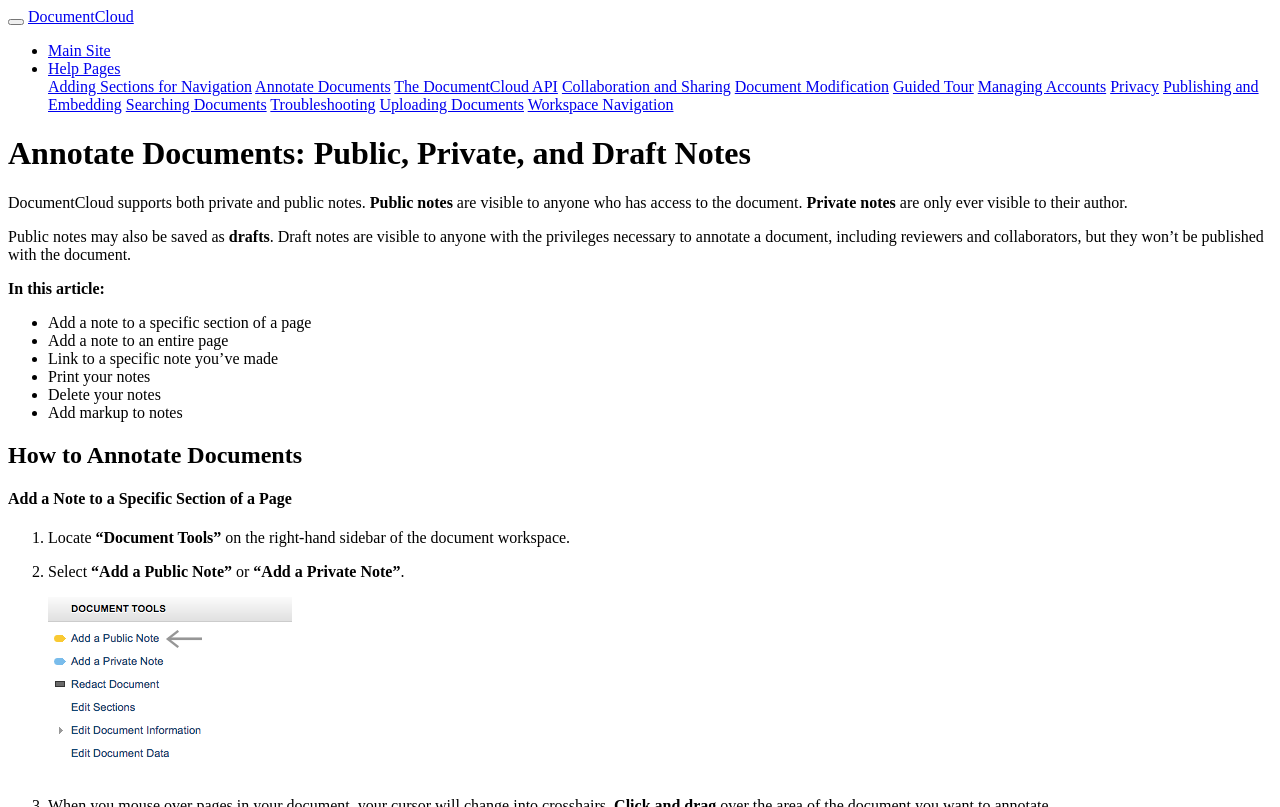
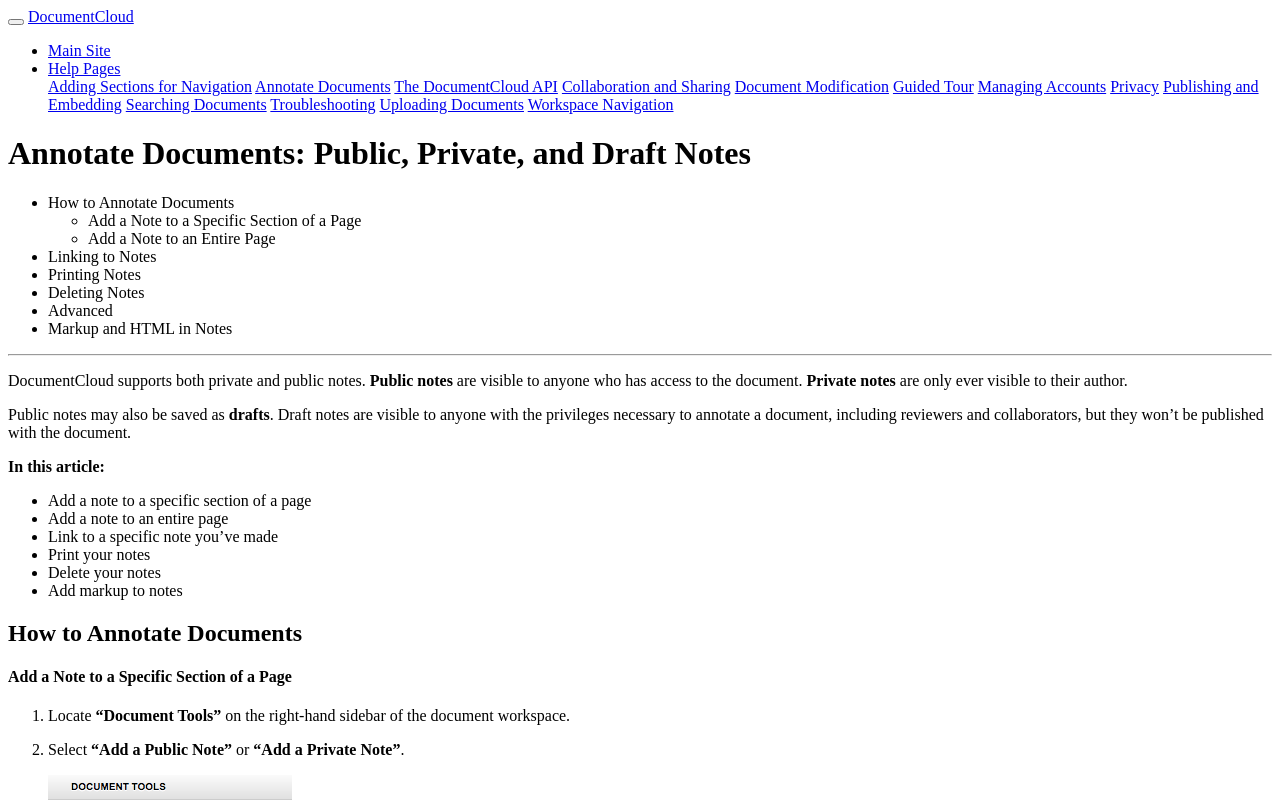
Before and after one commit to documentcloud/help_center, a Jekyll site: the page built from _help/annotate_documents.md, in a window 1280 px wide and 900 px high, cut to the strip 0-807 px from the top of the window. Built offline with Jekyll 4.4.1, drawn with Linux system fonts in a browser that asks for light colours; comment, search, counter and statistics services are not loaded.

Commit message:
Testing list format

```diff
--- a/_help/annotate_documents.md
+++ b/_help/annotate_documents.md
@@ -4,6 +4,17 @@ title: Annotate Documents
 ---
 
 # Annotate Documents: Public, Private, and Draft Notes
+
+* How to Annotate Documents
+    * Add a Note to a Specific Section of a Page
+    * Add a Note to an Entire Page
+* Linking to Notes
+* Printing Notes
+* Deleting Notes
+* Advanced
+* Markup and HTML in Notes
+
+***
 
 
 DocumentCloud supports both private and public notes. **Public notes** are visible to anyone who has access to the document. **Private notes** are only ever visible to their author.
```
